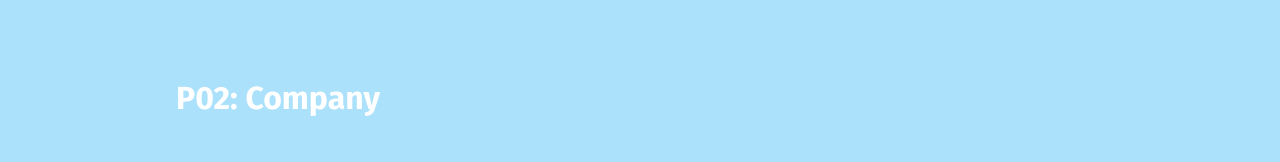
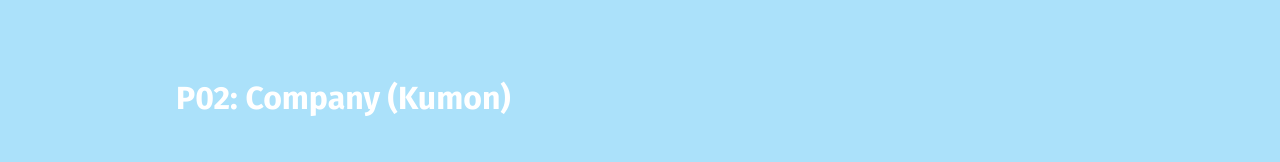
Before and after one commit to YoshiJL/iat339p02, a plain HTML site: page styleguide/index.html in a window 1280 px wide. Shown: the top 162 px of the page. Drawn offline with Linux system fonts and the light colour scheme.

Commit message:
Updated Index.html
checked for spelling mistakes as well as cleaning up the codes. Titles were also changed.

```diff
--- a/styleguide/index.html
+++ b/styleguide/index.html
@@ -2,7 +2,7 @@
 <html>
   <head>
     <meta charset="utf-8" />
-    <title>Styleguide - P01: Process</title>
+    <title>Styleguide - P02: Company</title>
 
     <link href="https://fonts.googleapis.com/css?family=Fira+Sans:200,200i,400,400i,700,700i,900,900i" rel="stylesheet">
     <link rel="stylesheet" type="text/css" href="css/normalize.css" />
@@ -13,7 +13,7 @@
   <body>
     <header>
       <div class="content">
-        <h1>P02: Company</h1>
+        <h1>P02: Company (Kumon)</h1>
       </div>
 
       <nav>
```
Lines whose indentation alone changed are shown as unchanged.
